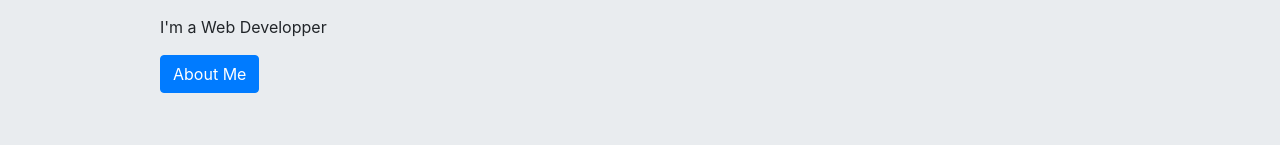
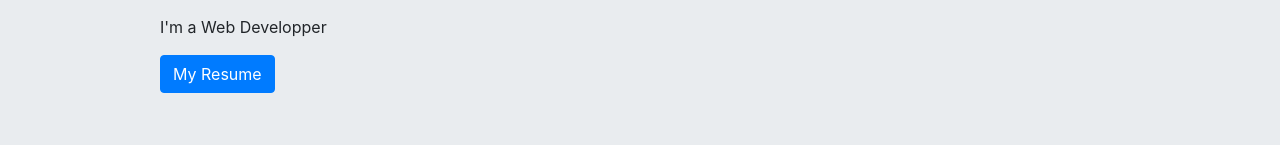
Before and after one commit to tboittin/website-react, a React (Create React App) app: page / in a window 1280 px wide. Shown: the part 369-514 px from the top of the page. Built offline with nearby package versions, Linux system fonts and the light colour scheme.

Commit message:
Change Header Button

```diff
--- a/src/Components/AppHeader.js
+++ b/src/Components/AppHeader.js
@@ -19,7 +19,7 @@ class AppHeader extends Component {
                             <h1>Hi I'm Thomas</h1>
                             <p>I'm a Web Developper</p>
                             <Button>
-                                About Me
+                                My Resume
                             </Button>
                         </div>
                         <ScrollToNext
```
